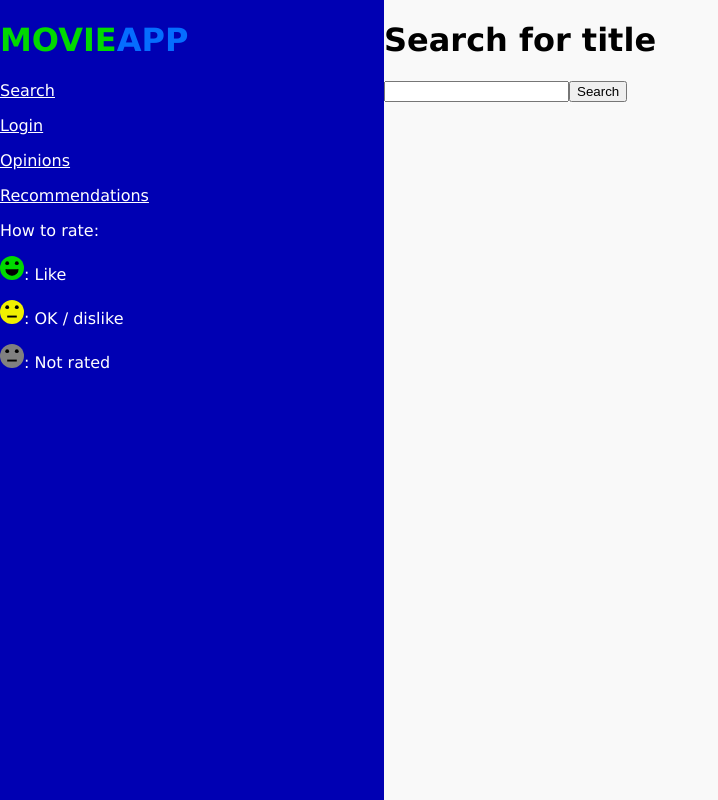
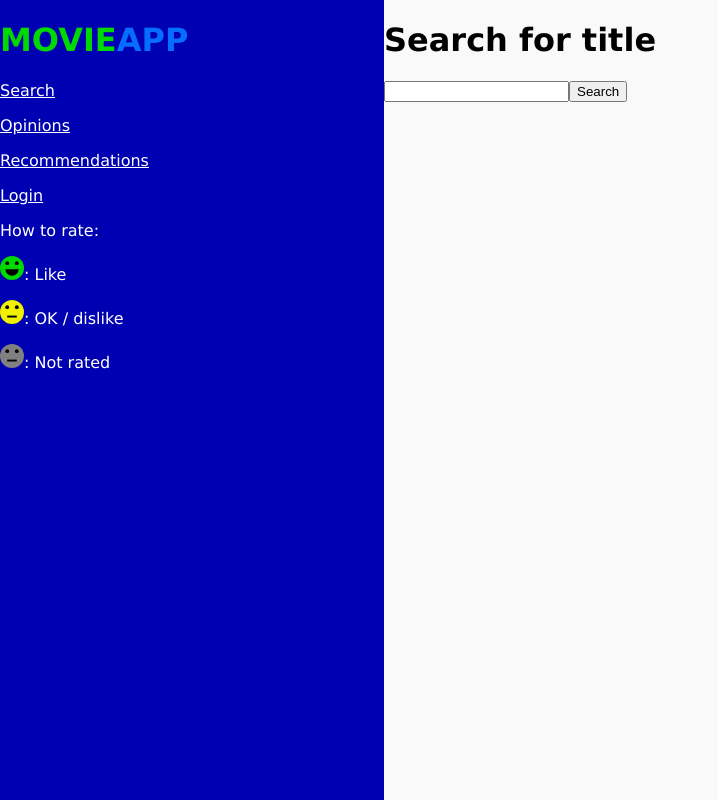
Before and after one commit to pbollhorn/movie-app-frontend, a React (Vite) app: page / in a window 1280 px wide. Shown: the whole page, without its empty margins (0-718 px from the left). Built offline with nearby package versions, Linux system fonts and the light colour scheme.

Commit message:
can now logout

```diff
--- a/src/components/Sidebar.jsx
+++ b/src/components/Sidebar.jsx
@@ -3,6 +3,7 @@ import styles from "./Sidebar.module.css";
 import NoOpinion from "../assets/NoOpinion.svg";
 import ThumbsUp from "../assets/ThumbsUp.svg";
 import ThumbsDown from "../assets/ThumbsDown.svg";
+import api from "../apiFacade.js";
 
 export default function Sidebar({ loggedIn, setLoggedIn }) {
   return (
@@ -13,9 +14,9 @@ export default function Sidebar({ loggedIn, setLoggedIn }) {
       </h1>
       <nav>
         <Link to="/">Search</Link>
-        <Link to="/login">Login</Link>
         <Link to="/opinions">Opinions</Link>
         <Link to="/recommendations">Recommendations</Link>
+        {loggedIn ? <Link onClick={handleLogoutClick}>Logout</Link> : <Link to="/login">Login</Link>}
       </nav>
       <div>
         <p>How to rate:</p>
@@ -32,3 +33,9 @@ export default function Sidebar({ loggedIn, setLoggedIn }) {
     </div>
   );
 }
+
+
+function handleLogoutClick(){
+  api.logout();
+  setLoggedIn(false);
+}
```
